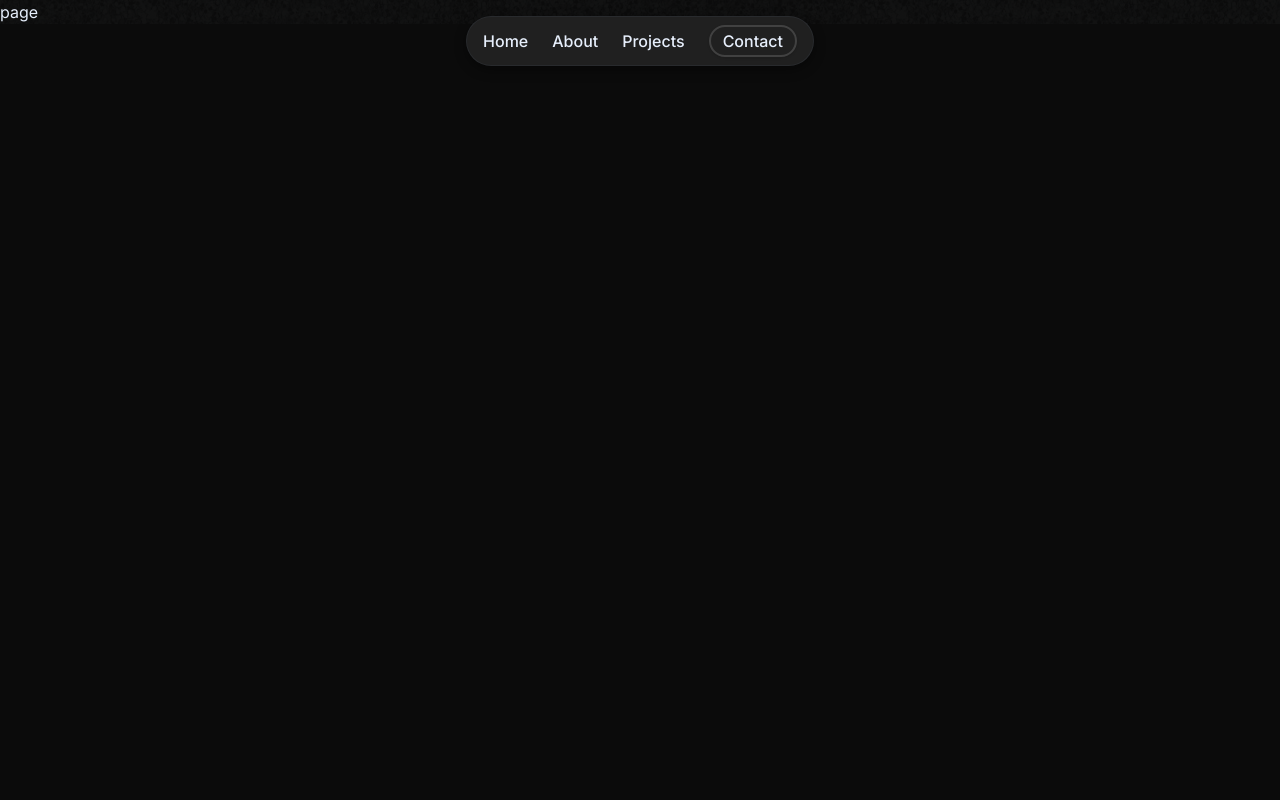
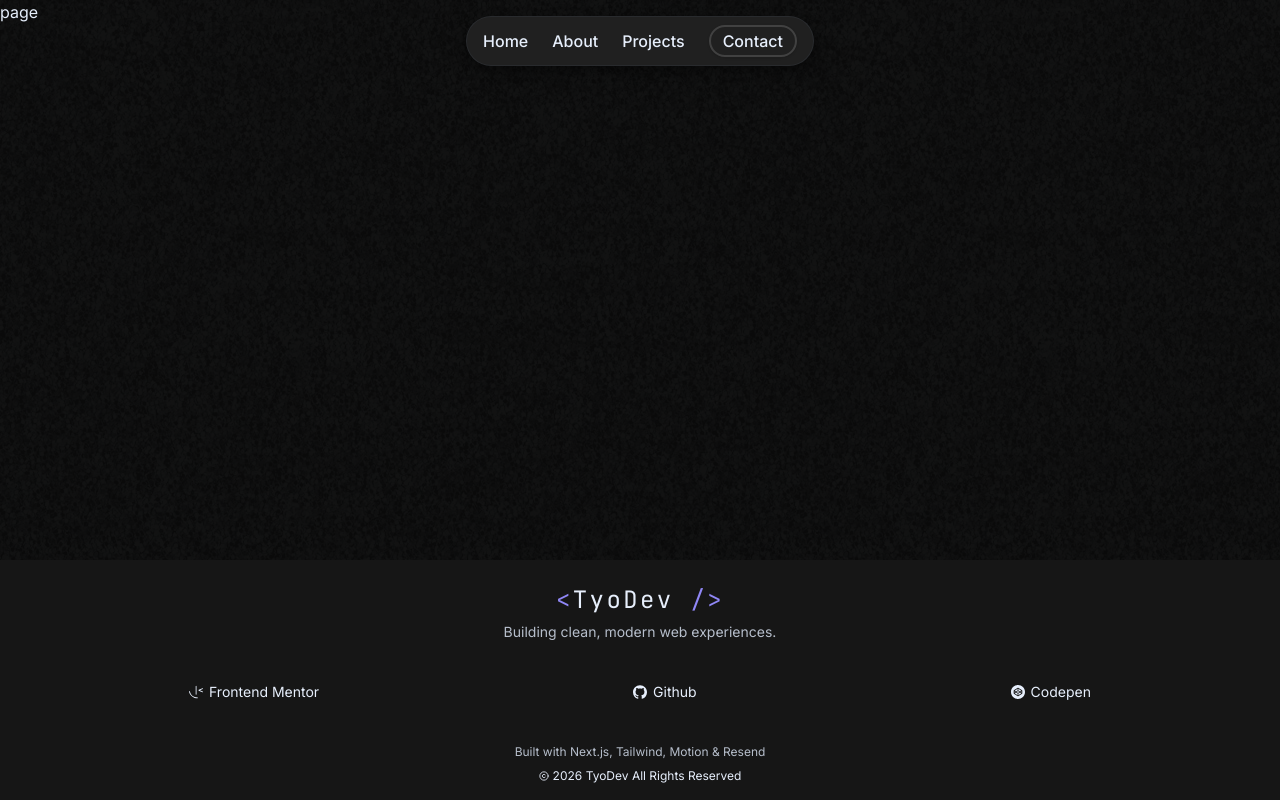
Before and after one commit to tylerwebdevelopment/tyodev, a Next.js app: page /about in a window 1280 px wide. Built offline with nearby package versions, Linux system fonts and the light colour scheme.

Commit message:
feat: completed footer

```diff
--- a/src/app/layout.tsx
+++ b/src/app/layout.tsx
@@ -6,6 +6,7 @@ import "./globals.css";
 import NavigationBar from "@/components/layout/NavigationBar";
 import { Toaster, TooltipProvider } from "@/components/ui";
 import NavigationClientWrapper from "@/components/layout/NavigationBar/NavigationClientWrapper";
+import { Footer } from "@/components/layout";
 
 // Configure Google Fonts For Use
 
@@ -25,7 +26,7 @@ export const poppins = Poppins({
 export const jetBrainsMono = JetBrains_Mono({
   subsets: ["latin"],
   variable: "--font-mono",
-  weight: ["400", "500", "700"],
+  weight: ["400", "500", "700", "800"],
 });
 
 // Project Metadata
@@ -45,20 +46,27 @@ export default function RootLayout({
       className={`${inter.variable} ${poppins.variable} ${jetBrainsMono.variable} dark`}
     >
       <body className="bg-page-background text-text-main">
-        <main className="relative">
+        <main className="relative min-h-screen flex flex-col">
+          {/* grain overlay */}
           <div
-            className="pointer-events-none min-w-full min-h-full absolute inset-0 z-10 opacity-[0.03]"
+            className="pointer-events-none absolute inset-0 z-10 opacity-[0.03]"
             style={{
               backgroundImage: "url('/grain.jpeg')",
               backgroundRepeat: "repeat",
             }}
           />
+
           <NavigationClientWrapper>
             <Toaster />
+
             <TooltipProvider>
-              <div className="relative z-30">{children}</div>
+              {/* page content grows */}
+              <div className="relative z-30 flex-1">{children}</div>
             </TooltipProvider>
           </NavigationClientWrapper>
+
+          {/* footer sticks to bottom */}
+          <Footer />
         </main>
       </body>
     </html>
--- /dev/null
+++ b/src/components/layout/Footer/Footer.tsx
@@ -0,0 +1,64 @@
+import Link from "next/link";
+import React from "react";
+import { Copyright } from "lucide-react";
+import { handleIconLoadError } from "@/lib/functions/iconLoad";
+import { SiCodepen, SiFrontendmentor, SiGithub } from "react-icons/si";
+
+const Footer = () => {
+  const socialLinks = [
+    {
+      icon: <SiFrontendmentor />,
+      href: "https://www.frontendmentor.io/profile/tylerwebdevelopment",
+      label: "Frontend Mentor",
+    },
+    {
+      icon: <SiGithub />,
+      href: "https://github.com/tylerwebdevelopment",
+      label: "Github",
+    },
+    {
+      icon: <SiCodepen />,
+      href: "https://codepen.io/tylerwebdevelopment",
+      label: "Codepen",
+    },
+  ];
+  const CurrentYear = new Date().getFullYear();
+
+  return (
+    <footer className="w-full py-4 pt-6 space-y-4 px-8 flex flex-col gap-6 bg-surface z-99">
+      {/* top */}
+      <div className="flex flex-col w-full gap-1.5 justify-center items-center">
+        <h3 className="text-2xl tracking-widest font-mono font-extralight text-text-main">
+          <span className="text-primary-600">{`<`}</span>TyoDev{" "}
+          <span className="text-primary-600">{`/>`}</span>
+        </h3>
+        <p className="text-text-muted text-sm">
+          Building clean, modern web experiences.
+        </p>
+      </div>
+      {/* Middle */}
+      <div className="inline-flex w-full justify-around">
+        {socialLinks.map((link, i) => (
+          <div key={i} className="text-sm">
+            <Link href={link.href} className="inline-flex gap-1.5 items-center hover:text-primary-600 transition-all duration-300 hover:underline underline-offset-2">
+              <span>{link.icon}</span>
+              {link.label}
+            </Link>
+          </div>
+        ))}
+      </div>
+      {/* Bottom(Break Grid for copyright) */}
+      <div className="flex flex-col w-full gap-2 justify-center items-center">
+        <p className="text-xs text-text-muted">
+          Built with Next.js, Tailwind, Motion & Resend
+        </p>
+        <p className="inline-flex gap-1 text-xs items-center">
+          <Copyright className="size-2.5" />
+          {CurrentYear ? CurrentYear : "2026"} TyoDev All Rights Reserved
+        </p>
+      </div>
+    </footer>
+  );
+};
+
+export default Footer;
--- /dev/null
+++ b/src/components/layout/Footer/index.tsx
@@ -0,0 +1 @@
+export {default} from './Footer';
--- a/src/components/layout/index.ts
+++ b/src/components/layout/index.ts
@@ -1 +1,2 @@
 export {default as NavigationBar} from './NavigationBar';
+export {default as Footer} from './Footer';
--- /dev/null
+++ b/src/lib/functions/iconLoad.tsx
@@ -0,0 +1,13 @@
+import { IconType } from "react-icons";
+
+export interface IconLoadErrorProps{
+  // FallBack can be either text or another icon
+  returnText?: string | null | undefined;
+  returnIcon?: IconType | null | undefined;
+}
+export const handleIconLoadError = ({returnText, returnIcon: Icon} : IconLoadErrorProps) => {
+  if(!returnText || !Icon) return;
+  if(returnText && !Icon) return returnText;
+  if(!returnText && Icon) return Icon;
+  if(returnText && Icon) return `${Icon} ${returnText}`;
+}
```
